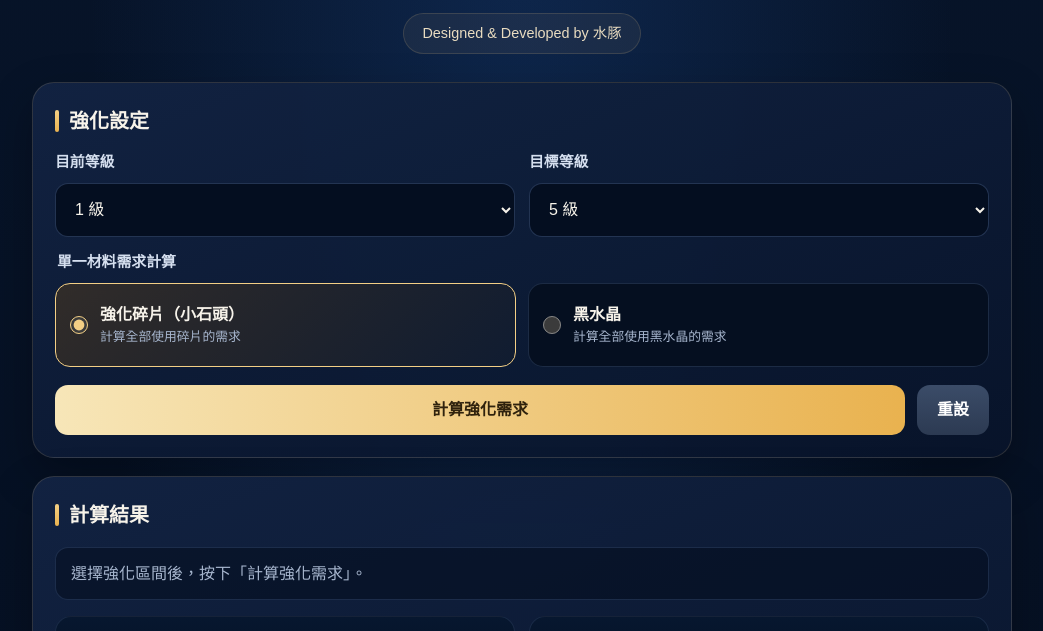
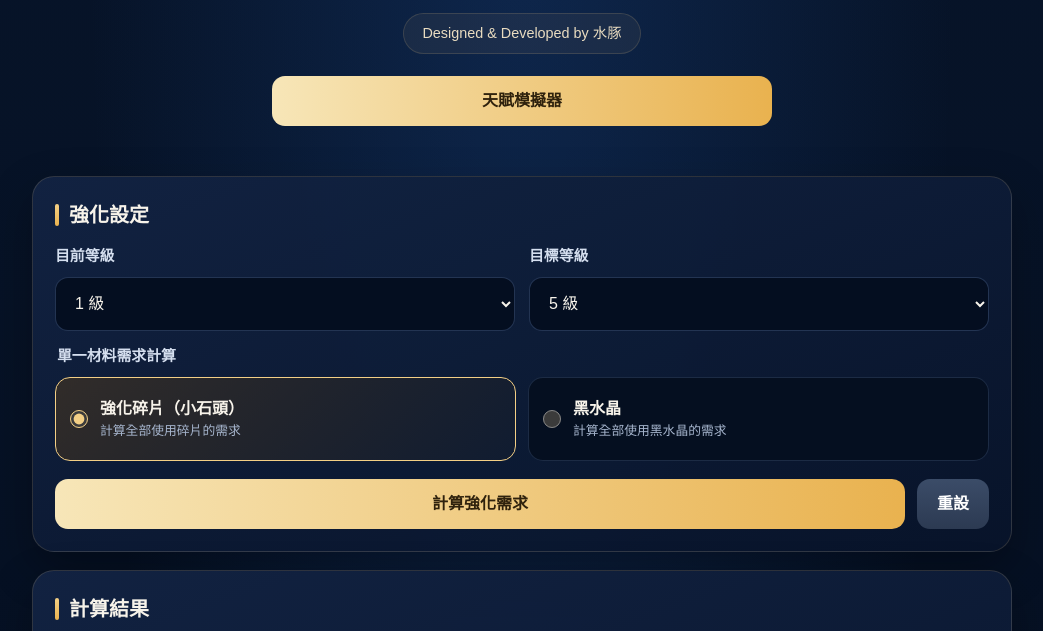
Before and after one commit to Capybara-collab/castle-weapon-calculator, a plain HTML site: page index.html in a window 1280 px wide. Shown: the part 147-778 px from the top of the page, without its empty margins (118-1161 px from the left). Drawn offline with Linux system fonts and the light colour scheme.

Commit message:
Update index.html

```diff
--- a/index.html
+++ b/index.html
@@ -487,6 +487,11 @@
       <h1>守城專武強化計算器</h1>
       <p>新手製作網站 感謝巧克力果醬和飛天小女警贊助播出 贊助可以被放上來</p>
       <span class="badge">Designed &amp; Developed by 水豚</span>
+      <div class="buttons" style="max-width: 500px; margin: 22px auto;">
+  <a href="talent.html" class="btn primary">
+    天賦模擬器
+  </a>
+</div>
     </header>
 
     <section class="card" aria-labelledby="settingsTitle">
```
